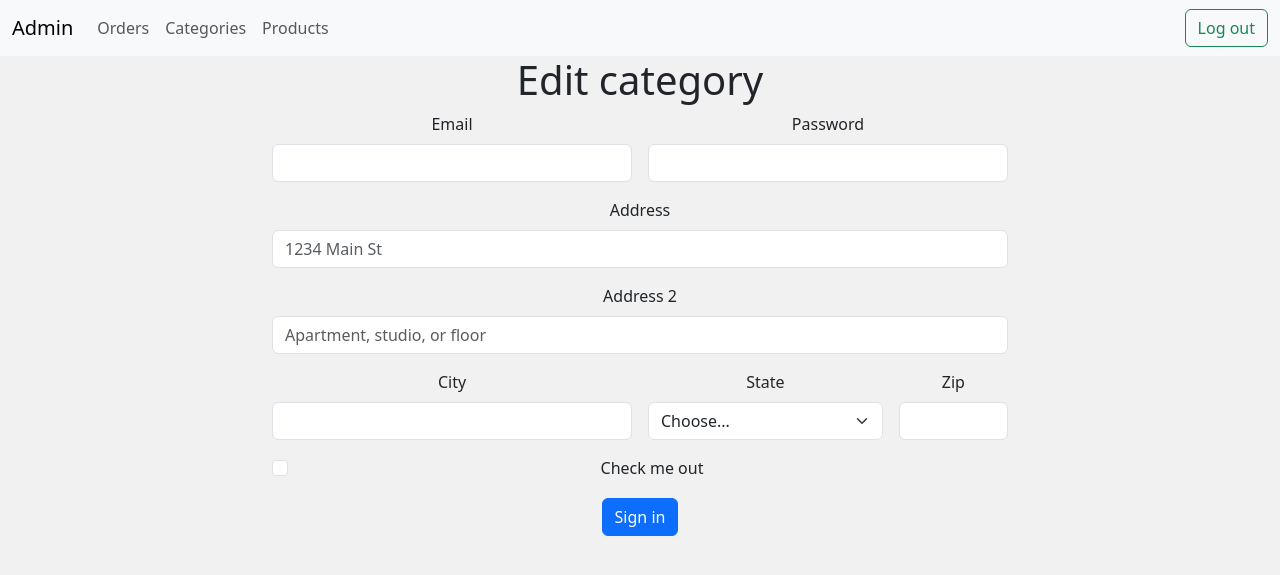
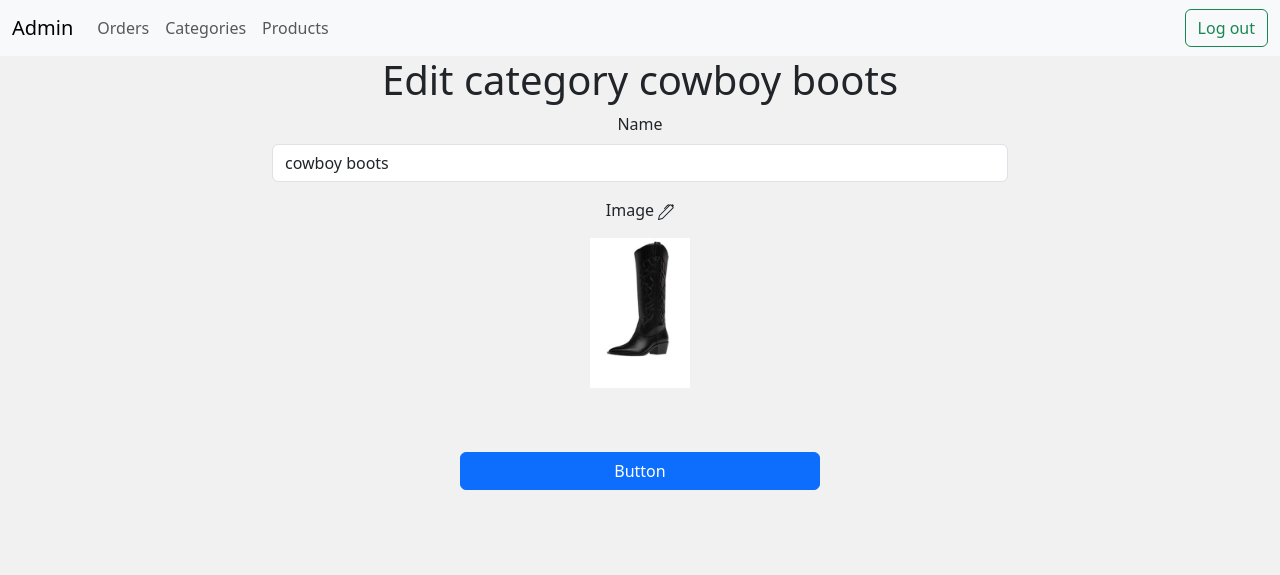
Before and after one commit to davidgrcr/botiga_PRA1, a PHP site: page /admin/editCategory/1 in a window 1280 px wide. Shown: the top 575 px of the page. Run offline with PHP 8.4, Linux system fonts and the light colour scheme; the visitor is signed in with stand-in values (Sample User, id 1); data comes from the database, SQL or seed files in the repository.

Commit message:
finalitzem el crud de categoria de manera funcional

```diff
--- a/css/admin_styles.css
+++ b/css/admin_styles.css
@@ -1,3 +1,8 @@
 body {
     background-color: #f1f1f1;
 }
+
+/* Edit category page */
+#category-img-container svg {
+    cursor: pointer;
+}
--- a/models/category/CategoryRepository.php
+++ b/models/category/CategoryRepository.php
@@ -46,4 +46,43 @@ class CategoryRepository
         $db->close();
         return $category;
     }
+
+    public function createCategory($name, $img)
+    {
+        $db = new Database();
+        $sql = "INSERT INTO categories (name, img) VALUES (?, ?)";
+        $stmt = $db->prepare($sql);
+
+        $stmt->bind_param("ss", $name, $img);
+        $stmt->execute();
+
+        $stmt->close();
+        $db->close();
+    }
+
+    public function updateCategory($id, $name, $img)
+    {
+        $db = new Database();
+        $sql = "UPDATE categories SET name = ?, img = ? WHERE id = ?";
+        $stmt = $db->prepare($sql);
+
+        $stmt->bind_param("ssi", $name, $img, $id);
+        $stmt->execute();
+
+        $stmt->close();
+        $db->close();
+    }
+
+    public function deleteCategory($id)
+    {
+        $db = new Database();
+        $sql = "DELETE FROM categories WHERE id = ?";
+        $stmt = $db->prepare($sql);
+
+        $stmt->bind_param("i", $id);
+        $stmt->execute();
+
+        $stmt->close();
+        $db->close();
+    }
 }
--- a/views/admin/editCategory.php
+++ b/views/admin/editCategory.php
@@ -1,45 +1,84 @@
-<h1>Edit category</h1>
-<form class="row g-3">
-  <div class="col-md-6">
-    <label for="inputEmail4" class="form-label">Email</label>
-    <input type="email" class="form-control" id="inputEmail4">
-  </div>
-  <div class="col-md-6">
-    <label for="inputPassword4" class="form-label">Password</label>
-    <input type="password" class="form-control" id="inputPassword4">
-  </div>
-  <div class="col-12">
-    <label for="inputAddress" class="form-label">Address</label>
-    <input type="text" class="form-control" id="inputAddress" placeholder="1234 Main St">
-  </div>
-  <div class="col-12">
-    <label for="inputAddress2" class="form-label">Address 2</label>
-    <input type="text" class="form-control" id="inputAddress2" placeholder="Apartment, studio, or floor">
-  </div>
-  <div class="col-md-6">
-    <label for="inputCity" class="form-label">City</label>
-    <input type="text" class="form-control" id="inputCity">
-  </div>
-  <div class="col-md-4">
-    <label for="inputState" class="form-label">State</label>
-    <select id="inputState" class="form-select">
-      <option selected>Choose...</option>
-      <option>...</option>
-    </select>
-  </div>
-  <div class="col-md-2">
-    <label for="inputZip" class="form-label">Zip</label>
-    <input type="text" class="form-control" id="inputZip">
-  </div>
-  <div class="col-12">
-    <div class="form-check">
-      <input class="form-check-input" type="checkbox" id="gridCheck">
-      <label class="form-check-label" for="gridCheck">
-        Check me out
-      </label>
+<h1>Edit category <?php echo $category->getName() ?></h1>
+<form class="row g-3" action="" method="post">
+
+        <input type="hidden" class="form-control" id="id" name="id" readonly value="<?php echo $category->getId() ?>">
+
+    <div class="col-md-12">
+        <label for="name" class="form-label">
+            Name
+        </label>
+        <input type="text" class="form-control" id="name" name="name" required value="<?php echo $category->getName() ?>">
     </div>
-  </div>
-  <div class="col-12">
-    <button type="submit" class="btn btn-primary">Sign in</button>
-  </div>
+    <div class="col-md-12" id="category-img-container">
+        <p>
+            Image
+            <svg xmlns="http://www.w3.org/2000/svg" width="16" height="16" fill="currentColor" class="bi bi-pen" viewBox="0 0 16 16">
+                <path d="m13.498.795.149-.149a1.207 1.207 0 1 1 1.707 1.708l-.149.148a1.5 1.5 0 0 1-.059 2.059L4.854 14.854a.5.5 0 0 1-.233.131l-4 1a.5.5 0 0 1-.606-.606l1-4a.5.5 0 0 1 .131-.232l9.642-9.642a.5.5 0 0 0-.642.056L6.854 4.854a.5.5 0 1 1-.708-.708L9.44.854A1.5 1.5 0 0 1 11.5.796a1.5 1.5 0 0 1 1.998-.001zm-.644.766a.5.5 0 0 0-.707 0L1.95 11.756l-.764 3.057 3.057-.764L14.44 3.854a.5.5 0 0 0 0-.708l-1.585-1.585z" />
+            </svg>
+        </p>
+        <img src="/img/categories/<?php echo $category->getImage() ?>" alt="" width="100" data-img-file="<?php echo $category->getImage() ?>">
+        <input type="file" class="form-control d-none" id="categoryImg" name="categoryImg">
+    </div>
+    <div class="d-grid gap-2 col-6 mx-auto">
+        <button type="submit" id="edit-category" class="btn btn-primary mt-5">Button</button>
+    </div>
 </form>
+<script>
+    const id = document.getElementById('id');
+    const name = document.getElementById('name');
+    const categoryImg = document.querySelector('#category-img-container img');
+    const categoryImgInut = document.querySelector('#categoryImg');
+    const button = document.querySelector('#edit-category');
+
+    button.addEventListener('click', (e) => {
+        e.preventDefault();
+        e.stopPropagation();
+
+        let categoryImgToSend = null;
+
+        if (categoryImgInut.classList.contains('d-none')) {
+            categoryImgToSend = categoryImg.dataset.imgFile;
+        } else {
+            categoryImgToSend = categoryImgInut.files.length ? categoryImgInut.files[0] : null;
+        }
+
+        const formData = new FormData();
+        formData.append('id', id.value);
+        formData.append('name', name.value);
+
+        if (categoryImgToSend && categoryImgToSend != 'undefined') formData.append('categoryImg', categoryImgToSend);
+
+        fetch('/apiAdmin/editCategory', {
+                method: 'POST',
+                headers: {
+                    enctype: 'multipart/form-data'
+                },
+                body: formData
+            })
+            .then(response => {
+                if (response.status === 201) {
+                    window.location.href = '/admin/categories';
+                } else {
+                    response.json().then(data => {
+                        alert('Error al editar la categoría. ' + data.message);
+                    });
+                }
+            }).catch(error => {
+                console.log(error);
+            });
+    });
+
+    const imageToogle = () => {
+        if (categoryImgInut.classList.contains('d-none')) {
+            categoryImgInut.classList.remove('d-none');
+            categoryImg.classList.add('d-none');
+        } else {
+            categoryImgInut.classList.add('d-none');
+            categoryImg.classList.remove('d-none');
+        }
+    }
+
+    document.querySelector('#category-img-container svg').addEventListener('click', () => {
+        imageToogle();
+    });
+</script>
```
Also changed, not shown: controllers/ApiAdminController.php (+146 -1 lines), views/admin/categories.php (+21 -1 lines), views/admin/createCategory.php (+41 -37 lines).
